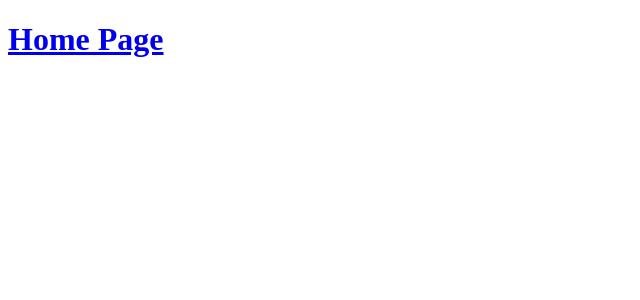
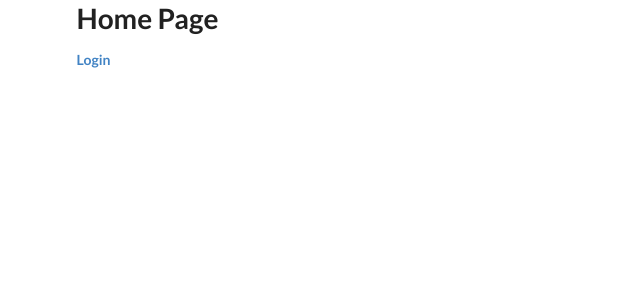
Before and after one commit to MitchEnfield/ReactStackTutorial, a React (Create React App) app: page / in a window 1280 px wide. Shown: the top 300 px of the page, without its empty margins (0-640 px from the left). Built offline with nearby package versions, Linux system fonts and the light colour scheme.

Commit message:
Semantic ui setup

```diff
--- a/package.json
+++ b/package.json
@@ -17,7 +17,9 @@
     "react": "^15.6.1",
     "react-dom": "^15.6.1",
     "react-router": "^4.2.0",
-    "react-router-dom": "^4.2.2"
+    "react-router-dom": "^4.2.2",
+    "semantic-ui-css": "^2.2.12",
+    "semantic-ui-react": "^0.72.0"
   },
   "scripts": {
     "start": "react-scripts start",
--- a/src/App.js
+++ b/src/App.js
@@ -5,7 +5,7 @@ import LoginPage from './components/Pages/LoginPage'
 
 const App = (props) => {
   return (
-    <div>
+    <div className='ui container'>
       <Route path='/' exact component={HomePage} />
       <Route path='/login' exact component={LoginPage} />
     </div>
--- a/src/components/Pages/HomePage.js
+++ b/src/components/Pages/HomePage.js
@@ -4,7 +4,8 @@ import {Link} from 'react-router-dom'
 const HomePage = (props) => {
   return (
     <div>
-      <Link to='/login'><h1>Home Page</h1></Link>
+      <h1>Home Page</h1>
+      <Link to='/login'><strong>Login</strong></Link>
     </div>
   )
 }
--- a/src/index.js
+++ b/src/index.js
@@ -1,6 +1,7 @@
 import React from 'react';
 import ReactDOM from 'react-dom';
-import { BrowserRouter } from 'react-router-dom'
+import { BrowserRouter } from 'react-router-dom';
+import "semantic-ui-css/semantic.min.css";
 import App from './App';
 import registerServiceWorker from './registerServiceWorker';
 
```
Also changed, not shown: 1 other file (tests, documents, lock files or other folders).
